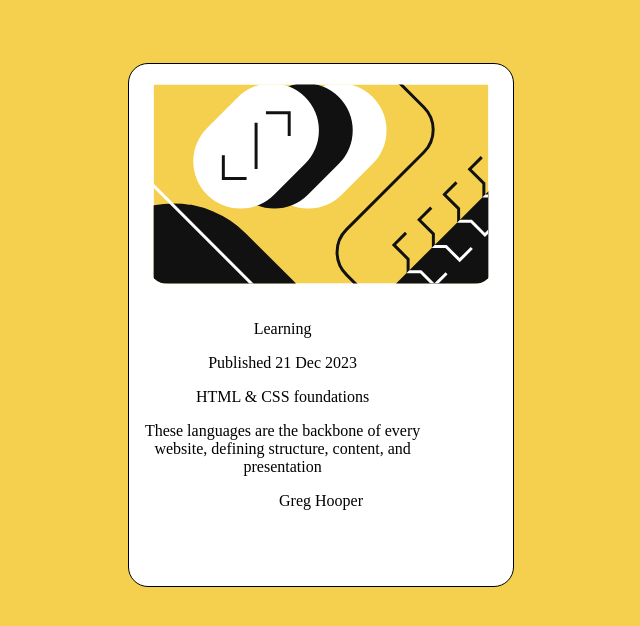
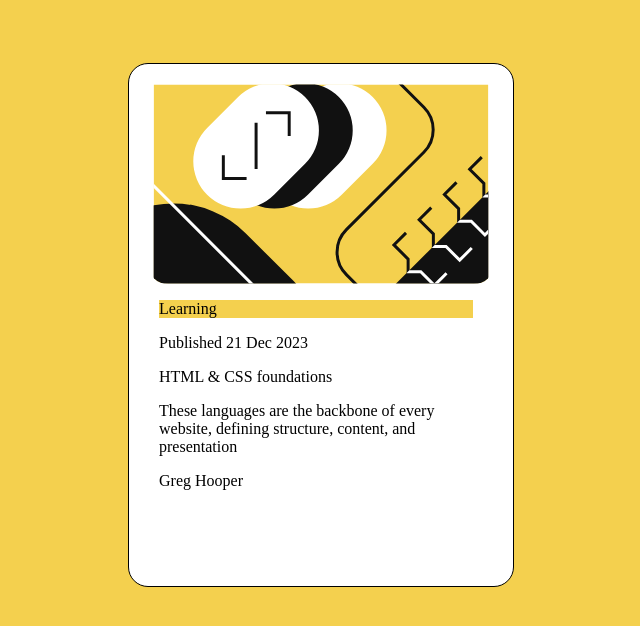
Before and after one commit to EmmanuelIdeho/blog-preview-card, a plain HTML site: page index.html in a window 1280 px wide. Shown: the whole page, without its empty margins (319-959 px from the left). Drawn offline with Linux system fonts and the light colour scheme.

Commit message:
Some color

```diff
--- a/index.css
+++ b/index.css
@@ -18,17 +18,26 @@ html {
     text-align: center;
 }
 
-.card > img {
+.card > article{
+    justify-self: center;
+    text-align: left;
+    padding-right: 40px;
+    padding-left: 30px;
+}
+
+.card > footer {
+    justify-self: left;
+    padding-top: 60px;
+}
+
+.category {
+    background-color: hsl(47, 88%, 63%);
+}
+
+.preview {
     width: 90%;
     height: 200px;
     align-self: center;
     padding-top: 20px;
     border-radius: 20px;
 }
-
-article{
-    /*justify-self: center;*/
-    padding-top: 20px;
-    padding-right: 20px;
-    width: 80%;
-}
--- a/index.html
+++ b/index.html
@@ -11,14 +11,14 @@
 </head>
 <body>
   <main class="card">
-    <img src="/assets/images/illustration-article.svg" />
+    <img class="preview" src="/assets/images/illustration-article.svg" />
     <article class="content">
       <p class="category">Learning</p>
       <p class="date">Published 21 Dec 2023</p>
       <p class="title">HTML & CSS foundations</p>
       <p class="description">These languages are the backbone of every website, defining structure, content, and presentation</p>
+      <footer>Greg Hooper</footer>
     </article>
-    <footer>Greg Hooper</footer>
   </main>
 </body>
 </html>
```
